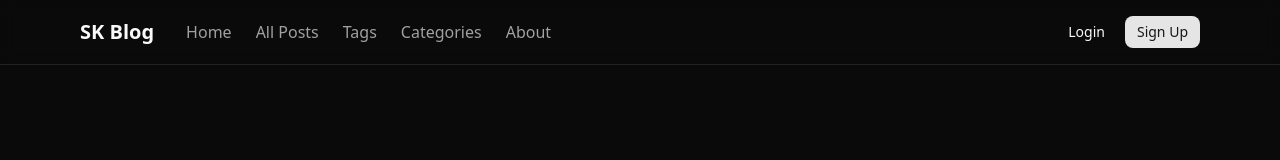
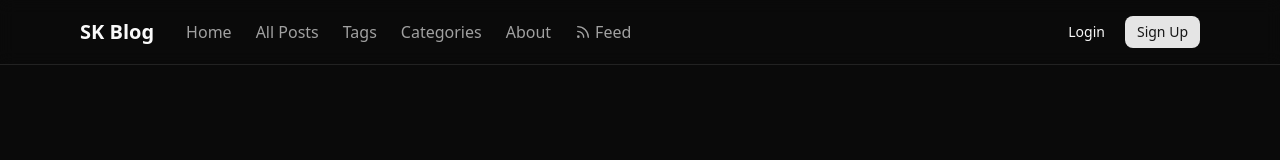
Before and after one commit to yassienE4/SkFileBlogNew, a Next.js app in the folder frontend/: page /login in a window 1280 px wide. Shown: the top 160 px of the page. Built offline with nearby package versions, Linux system fonts and the light colour scheme.

Commit message:
added button to navbar which returns an atom feed

```diff
--- a/frontend/src/components/navbar.tsx
+++ b/frontend/src/components/navbar.tsx
@@ -14,7 +14,8 @@ import {
   DropdownMenuTrigger,
 } from '@/components/ui/dropdown-menu';
 import { LoginUser } from '@/types/auth';
-import { User, Settings, FileText, Shield, LogOut, ChevronDown } from 'lucide-react';
+import { User, Settings, FileText, Shield, LogOut, ChevronDown, Rss } from 'lucide-react';
+import { getFeedUrl } from '@/lib/api';
 
 export function Navbar() {
   const router = useRouter();
@@ -72,6 +73,16 @@ export function Navbar() {
               <Link href="/about" className="text-muted-foreground hover:text-foreground transition-colors">
                 About
               </Link>
+              <a
+                href={getFeedUrl()}
+                target="_blank"
+                rel="noopener noreferrer"
+                className="text-muted-foreground hover:text-foreground transition-colors flex items-center gap-1"
+                title="RSS Feed"
+              >
+                <Rss className="h-4 w-4" />
+                Feed
+              </a>
             </div>
           </div>
 
--- a/frontend/src/lib/api.ts
+++ b/frontend/src/lib/api.ts
@@ -14,6 +14,13 @@ export const getMediaBaseUrl = () => {
   // For SSR, use the environment variable or default to localhost
   return process.env.NEXT_PUBLIC_FRONTEND_URL || 'http://localhost:3000';
 };
+
+// Helper function to get the feed URL
+export const getFeedUrl = () => {
+  const baseUrl = BASE_URL.replace(/\/api\/?$/, '');
+  return `${baseUrl}/feed/atom`;
+};
+
 export async function fetchRecentPosts(page: number = 1, pageSize: number = 10): Promise<BlogPostsResponse> {
   console.log(`Fetching posts: page=${page}, pageSize=${pageSize}`);
   const response = await fetch(`${BASE_URL}/posts?page=${page}&pageSize=${pageSize}`, {
```
